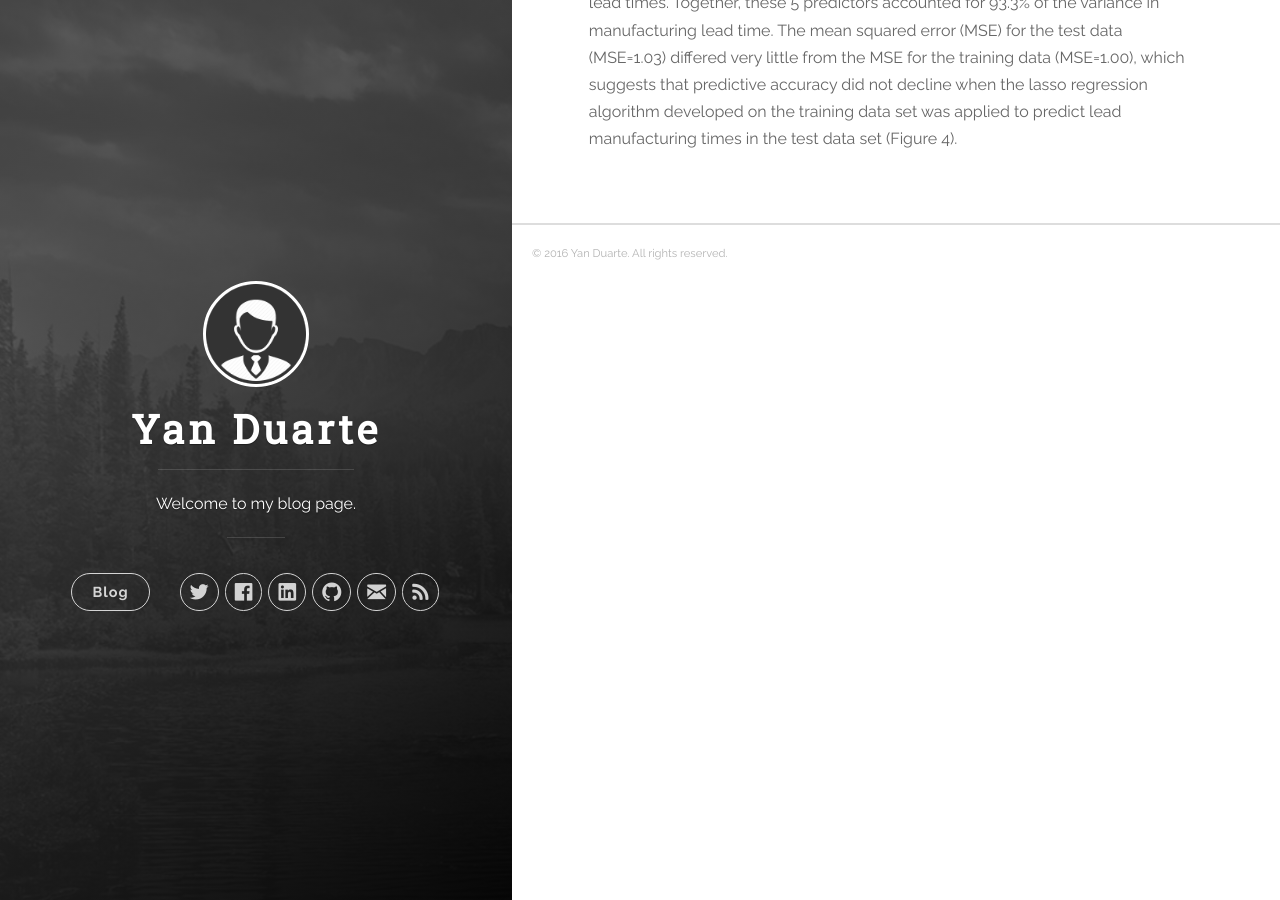
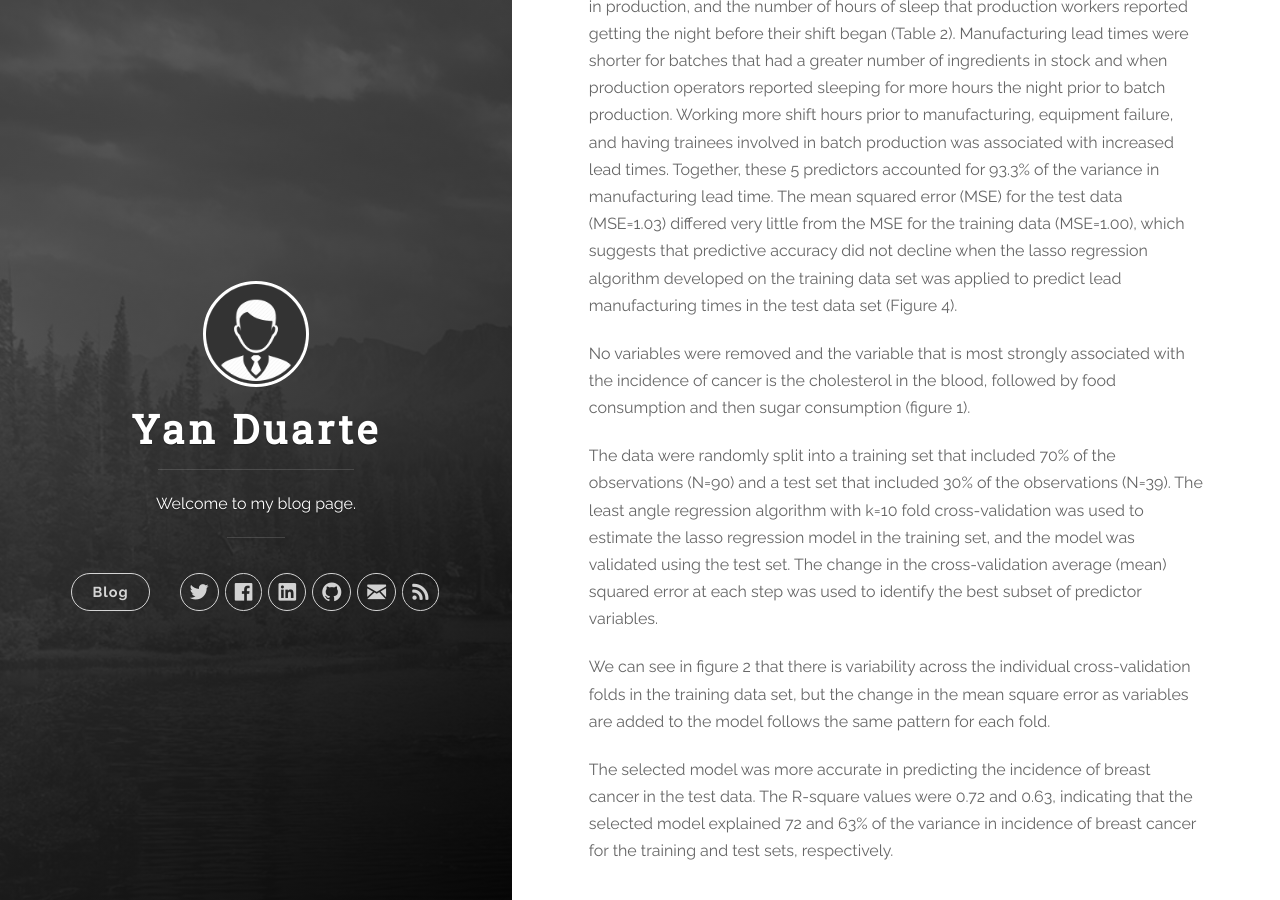
Before and after one commit to yan-duarte/yan-duarte.github.io, a Jekyll site: the page built from _posts/2016-12-05-DAC-Assignment3.md, in a window 1280 px wide and 900 px high, scrolled down 3456 px. Built offline with Jekyll 4.4.1, drawn with Linux system fonts in a browser that asks for light colours; nearby versions of some CDN libraries; some of the changed text lies outside the part shown.

Commit message:
Updated 2016-12-05-DAC-Assignment3.md

```diff
--- a/_posts/2016-12-05-DAC-Assignment3.md
+++ b/_posts/2016-12-05-DAC-Assignment3.md
@@ -63,10 +63,31 @@
 
 #### **Multivariable Analysis**
 
+[Figure 2](#figure2) and [Table 3] shows that only
+
+
 <center><a name="figure2">Figure 2.</a> Regression Coefficients Progression for Lasso Paths.</center>
 ![Figure 2]({{site.baseurl}}/yan-duarte.github.io/images/dac-assignments/multivariate_analysis1.png)
+
+<center><a name="table3">Table 2.</a> Lasso Regression Coefficients.</center>
+| Analysis Variable             |     Coef    |
+|:------------------------------|------------:|
+| Air Quality                   |   -0.95440  |
+| Water and Sanitation access   |   -0.94431  |
+| Health expenditure per capita |   -1.41151  |
+| Smoking prevalence females    |   -3.17685  |
+
 
 <center><a name="figure3">Figure 3.</a> Mean squared error on each fold.</center>
 ![Figure 3]({{site.baseurl}}/yan-duarte.github.io/images/dac-assignments/multivariate_analysis2.png)
 
 Figure 4 shows that 5 of the 6 variables were retained in the model selected by the lasso regression analysis. Only the number of production steps predictor was excluded. The number of ingredient units in stock and the number of shift hours employees worked before beginning production were most strongly associated with manufacturing lead time, followed by equipment failure, trainee involvement in production, and the number of hours of sleep that production workers reported getting the night before their shift began (Table 2). Manufacturing lead times were shorter for batches that had a greater number of ingredients in stock and when production operators reported sleeping for more hours the night prior to batch production. Working more shift hours prior to manufacturing, equipment failure, and having trainees involved in batch production was associated with increased lead times. Together, these 5 predictors accounted for 93.3% of the variance in manufacturing lead time. The mean squared error (MSE) for the test data (MSE=1.03) differed very little from the MSE for the training data (MSE=1.00), which suggests that predictive accuracy did not decline when the lasso regression algorithm developed on the training data set was applied to predict lead manufacturing times in the test data set (Figure 4).
+
+
+No variables were removed and the variable that is most strongly associated with the incidence of cancer is the cholesterol in the blood, followed by food consumption and then sugar consumption (figure 1).
+
+The data were randomly split into a training set that included 70% of the observations (N=90) and a test set that included 30% of the observations (N=39). The least angle regression algorithm with k=10 fold cross-validation was used to estimate the lasso regression model in the training set, and the model was validated using the test set. The change in the cross-validation average (mean) squared error at each step was used to identify the best subset of predictor variables.
+
+We can see in figure 2 that there is variability across the individual cross-validation folds in the training data set, but the change in the mean square error as variables are added to the model follows the same pattern for each fold.
+
+The selected model was more accurate in predicting the incidence of breast cancer in the test data. The R-square values were 0.72 and 0.63, indicating that the selected model explained 72 and 63% of the variance in incidence of breast cancer for the training and test sets, respectively.
```
